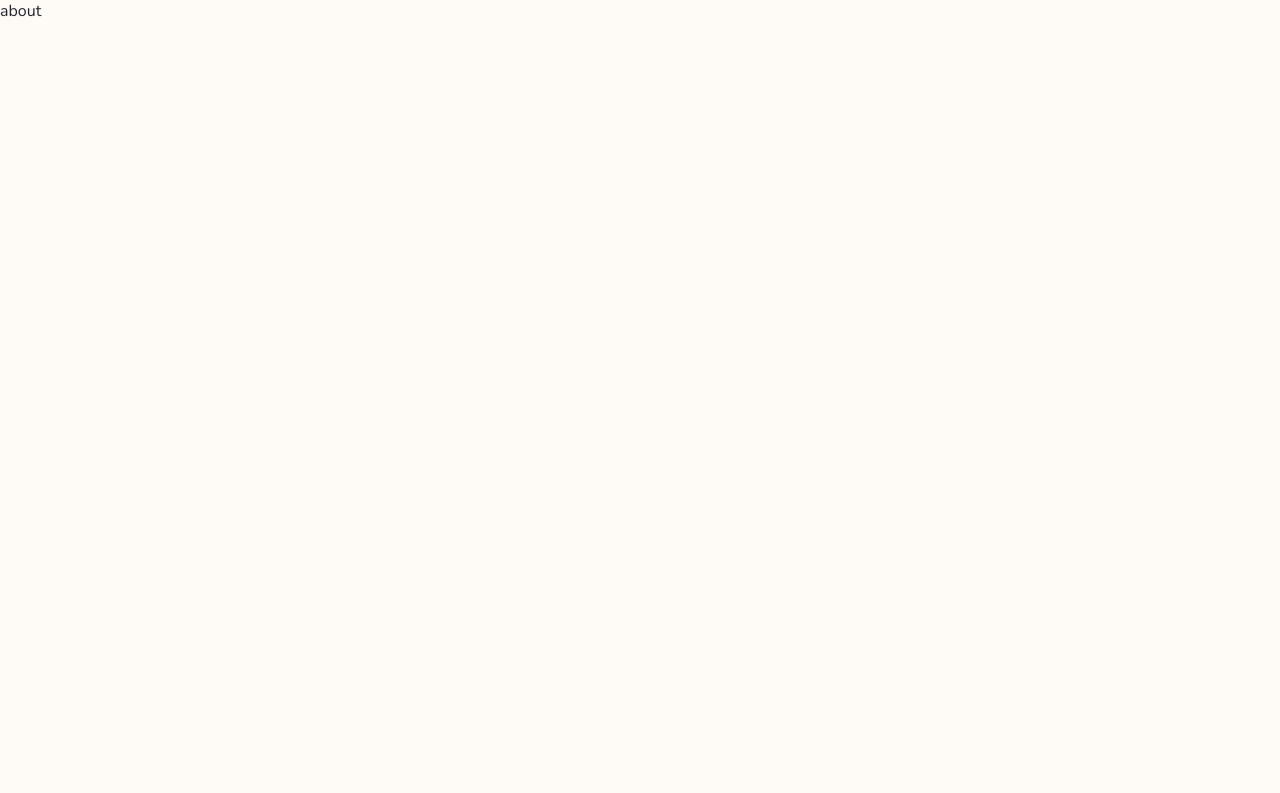
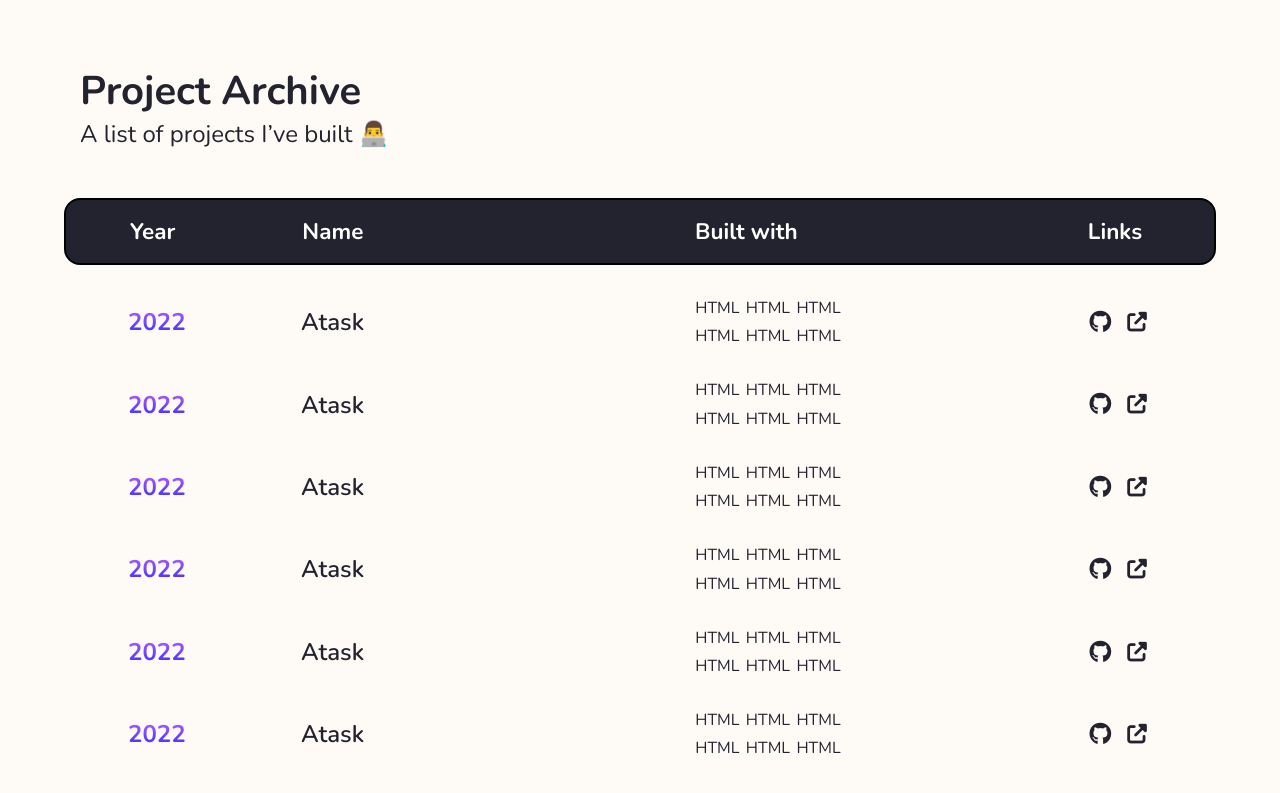
Before and after one commit to ahmadfahrezi81/vue-portfolio, a Vue app: page / in a window 1280 px wide. Shown: the top 793 px of the page. Built offline with nearby package versions, Linux system fonts and the light colour scheme.

Commit message:
reponsive recent

```diff
--- a/index.html
+++ b/index.html
@@ -4,7 +4,7 @@
         <meta charset="UTF-8" />
         <link rel="icon" href="/favicon.ico" />
         <meta name="viewport" content="width=device-width, initial-scale=1.0" />
-        <title>Vite App</title>
+        <title>Ahmad Fahrezi | Web Dev</title>
         <link
             rel="stylesheet"
             href="https://cdnjs.cloudflare.com/ajax/libs/font-awesome/6.2.0/css/all.min.css"
--- /dev/null
+++ b/src/assets/data.json
@@ -0,0 +1,20 @@
+[
+    {
+        "skills": [
+            "Html", "CSS", "JavaScript", "Typescript",
+            "Vue", "React", "JQuery", "Node", "Express", "Bootstrap", "Tailwinds",
+            "Scss/Sass", "Semantic UI", "Git", "Git bash", "Java", "Python", "Firestore",
+            "MongoDB", "Firebase Auth"
+        ],
+        "otherNotable": [
+            {
+                "date": "",
+                "title": "Atask",
+                "desc": "Lorem ipsum dolor sit amet consectetur, adipisicing elit. Illo nihil, porro deserunt magni eveniet atque cupiditate natus amet, officia autem quam repudiandae magnam delectus ipsa, laboriosam assumenda quaerat accusantium officiis.",
+                "stack": ["HTML", "CSS", "JS"],
+                "github": "",
+                "external": ""
+            }
+        ]
+    }
+]
--- a/src/components/AboutMe.vue
+++ b/src/components/AboutMe.vue
@@ -1,7 +1,71 @@
 <template>
-    <div>about</div>
+    <!-- <div>about</div> -->
+    <div class="tech_skills">
+        <span v-for="(skill, i) in skills" :key="i">{{ skill }}</span>
+    </div>
 </template>
 <script>
-export default {};
+import userData from "../assets/data.json";
+export default {
+    setup() {
+        const skills = userData[0].skills;
+
+        return { skills };
+    },
+};
 </script>
-<style lang=""></style>
+<style lang="scss" scoped>
+.tech_skills {
+    // padding: 0 6rem;
+    font-weight: 600;
+    // display: flex;
+
+    span {
+        display: inline-block;
+        padding: 0.5rem 2rem;
+        background: rgb(191, 255, 182);
+        margin: 0.5rem;
+        // border: 2px solid #232330;
+        border-radius: 0.5rem;
+
+        // animation: shineShake 1.5s alternate linear;
+        // animation-iteration-count: infinite;
+
+        // @keyframes shineShake {
+        //     0% {
+        //         transform: scale(1) rotate(-2deg);
+        //     }
+        //     100% {
+        //         transform: scale(1.02) rotate(2deg);
+        //     }
+        // }
+    }
+
+    // span:hover {
+    //     animation: shineShake 0.2s alternate linear;
+    //     animation-iteration-count: infinite;
+
+    //     @keyframes shineShake {
+    //         0% {
+    //             transform: scale(1) rotate(-2deg);
+    //         }
+    //         100% {
+    //             transform: scale(1.02) rotate(2deg);
+    //         }
+    //     }
+    // }
+}
+
+@media (max-width: 500px) {
+    .tech_skills {
+        // padding: 0 6rem;
+
+        font-size: 0.8rem;
+
+        span {
+            padding: 0.5rem 1rem;
+            margin: 0.3rem;
+        }
+    }
+}
+</style>
--- a/src/components/MainProject.vue
+++ b/src/components/MainProject.vue
@@ -6,9 +6,9 @@
         </div>
 
         <div class="section_body">
-            <div class="card-body" v-for="i in 3" :key="i">
-                <h3>Web App</h3>
-                <h1>Atask</h1>
+            <div class="card-body" v-for="i in 1" :key="i">
+                <!-- <h3>Web App</h3>
+                <h1>Atask</h1> -->
 
                 <div class="content">
                     <div class="content-body">
@@ -19,7 +19,7 @@
                             fugiat repudiandae quia necessitatibus maxime! Nemo
                             assumenda officia debitis deserunt!
                         </p>
-                        <div class="content-footer">
+                        <!-- <div class="content-footer">
                             <div class="built-with">
                                 <span v-for="i in 4" :key="i">HTML</span>
                             </div>
@@ -27,7 +27,7 @@
                                 <i class="fa-brands fa-github"></i>
                                 <i class="fa-solid fa-up-right-from-square"></i>
                             </div>
-                        </div>
+                        </div> -->
                     </div>
                     <div class="image-body">
                         <img src="/photo.png" alt="photo" class="img-photo" />
@@ -41,18 +41,29 @@
 export default {};
 </script>
 <style lang="scss" scoped>
+@media (min-width: 1000px) {
+    .image-body {
+        img {
+            width: 100%;
+        }
+    }
+}
+
+@media (min-width: 651px) {
     .section_body {
         display: flex;
         flex-direction: column;
         align-items: center;
     }
     .card-body {
-    background: aliceblue;
+        // background: aliceblue;
         padding: 3.5rem;
-    width: 68.75rem;
-    height: 35rem;
+        width: 100%;
+        height: fit-content;
+        // width: 68.75rem;
+        // height: 35rem;
         border-radius: 1.8rem;
-    background: linear-gradient(125deg, #f9ccf7, #ffeec3);
+        // background: linear-gradient(125deg, #f9ccf7, #ffeec3);
         color: #232320;
         margin: 2rem;
 
@@ -73,7 +84,8 @@ export default {};
             margin-top: -2rem;
 
             .content-body {
-            background: linear-gradient(#fefbf6, rgba(254, 251, 246, 0.56));
+                // background: linear-gradient(#fefbf6, rgba(254, 251, 246, 0.56));
+                background: #9b9bff;
                 padding: 2.5rem;
                 width: 32.18rem;
                 border-radius: 1rem;
@@ -109,6 +121,40 @@ export default {};
             .image-body {
                 position: relative;
                 margin-left: -5rem;
+
+                img {
+                    width: 200px;
+                }
+            }
+        }
+    }
+}
+
+@media (max-width: 650px) {
+    .content {
+        display: flex;
+        flex-direction: column;
+        align-items: center;
+        justify-content: center;
+        // margin-top: -2rem;
+
+        .content-body {
+            // background: linear-gradient(#fefbf6, rgba(254, 251, 246, 0.56));
+            background: #9b9bff;
+            padding: 2.5rem;
+            width: 32.18rem;
+            border-radius: 1rem;
+            position: relative;
+            z-index: 1;
+            order: 2;
+        }
+
+        .image-body {
+            order: 1;
+
+            img {
+                width: 100%;
+            }
         }
     }
 }
--- a/src/components/OtherNotable.vue
+++ b/src/components/OtherNotable.vue
@@ -98,9 +98,15 @@ export default {};
 
 .notable_cards {
     display: grid;
-    grid-template-columns: 1fr 1fr;
+    // grid-template-columns: repeat(3, 1fr);
+    grid-template-columns: repeat(auto-fit, minmax(300px, 1fr));
+
+    // grid-template-columns: auto auto;
+    // grid-auto-flow: row dense;
+    // grid-template-columns: repeat(auto-fill, minmax(1fr, max-content));
+
     gap: 1.5rem 2.5rem;
-    margin: 3rem 15vw;
+    margin: 3rem 5vw;
 
     .notable_card {
         display: block;
--- a/src/components/Recent.vue
+++ b/src/components/Recent.vue
@@ -8,9 +8,9 @@
         <div class="section_body">
             <div class="table_head">
                 <h3 class="table_head_year">Year</h3>
-                <h3>Project Name</h3>
-                <h3>Built with</h3>
-                <h3>Link to</h3>
+                <h3>Name</h3>
+                <h3 class="table_head_built">Built with</h3>
+                <h3>Links</h3>
             </div>
             <div class="table_body">
                 <div class="table_row" v-for="i in 10" :key="i">
@@ -35,10 +35,12 @@ export default {};
 .section_recent {
     display: flex;
     flex-direction: column;
-    align-items: center;
-}
+    margin-top: 4rem;
+    padding: 0 5vw;
 
     .section_head_recent {
+        margin-left: 1rem;
+
         h1 {
             margin: 0;
             font-size: 2.5rem;
@@ -49,18 +51,19 @@ export default {};
             font-size: 1.5rem;
         }
     }
+}
+
 .section_body {
-    width: 68.75rem;
+    width: 90vw;
     padding: 3rem 0;
 
     h3 {
         margin: 1rem 0;
     }
+
     .table_head {
         display: grid;
-        grid-template-columns: 2fr 4fr 4fr 1fr;
         grid-auto-flow: column;
-        // border-bottom: 3px solid;
         padding: 0 2rem;
         font-size: 1.2rem;
         border: 0.15rem solid black;
@@ -69,23 +72,23 @@ export default {};
         color: white;
         margin-bottom: 1rem;
 
-        &_year {
-            padding-left: 2rem;
-        }
+        column-gap: 1rem;
     }
 
     .table_row {
         display: grid;
-        grid-template-columns: 2fr 4fr 4fr 1fr;
         grid-auto-flow: column;
-        padding: 0 2rem;
         align-items: center;
         border-radius: 1rem;
 
-        .table_row_year {
+        padding: 0 2rem;
+
+        column-gap: 1rem;
+
+        &_year {
             font-size: 1.5rem;
             font-weight: 700;
-            padding-left: 2rem;
+            // padding-left: 2rem;
             background: -webkit-linear-gradient(
                 rgba(194, 96, 255, 1),
                 rgba(44, 44, 255, 1)
@@ -94,19 +97,12 @@ export default {};
             -webkit-text-fill-color: transparent;
         }
 
-        .table_row_title {
+        &_title {
             font-size: 1.5rem;
             font-weight: 600;
         }
 
-        .table_row_tech {
-            display: grid;
-            padding-right: 10rem;
-            grid-template-columns: repeat(3, min-content);
-            gap: 0.4rem;
-        }
-
-        .table_row_links {
+        &_links {
             display: flex;
             column-gap: 1rem;
             font-size: 1.4rem;
@@ -121,4 +117,47 @@ export default {};
         background: aliceblue;
     }
 }
+
+@media (min-width: 751px) {
+    .table_head {
+        grid-template-columns: 2fr 4fr 4fr 1fr;
+
+        &_year {
+            padding-left: 2rem;
+        }
+    }
+
+    .table_row {
+        padding: 0 2rem;
+        grid-template-columns: 2fr 4fr 4fr 1fr;
+        &_year {
+            padding-left: 2rem;
+        }
+
+        &_tech {
+            display: grid;
+            // padding-right: 10rem;
+            grid-template-columns: repeat(3, min-content);
+            gap: 0.4rem;
+        }
+    }
+}
+
+@media (max-width: 750px) {
+    .table_head {
+        grid-template-columns: 2fr 4fr 1fr;
+
+        &_built {
+            display: none;
+        }
+    }
+
+    .table_row {
+        grid-template-columns: 2fr 4fr 1fr;
+
+        &_tech {
+            display: none;
+        }
+    }
+}
 </style>
--- a/src/components/Stack.vue
+++ b/src/components/Stack.vue
@@ -122,7 +122,9 @@ export default {
             .stack_icons {
                 font-size: 2.5rem;
                 display: flex;
+                flex-wrap: wrap;
                 column-gap: 1.5rem;
+                row-gap: 1.5rem;
                 margin-top: 0.3rem;
             }
         }
@@ -192,4 +194,12 @@ export default {
 .technology_stack_button:hover > span {
     display: inline-block;
 }
+@media (max-width: 450px) {
+    .technology_stack_popup {
+        .popup {
+            height: 100%;
+            width: 100%;
+        }
+    }
+}
 </style>
--- a/src/views/HomeView.vue
+++ b/src/views/HomeView.vue
@@ -1,9 +1,9 @@
 <template>
     <div>
         <!-- <Navbar /> -->
-        <!-- <Recent /> -->
+        <Recent />
         <!-- <Hero /> -->
-        <AboutMe />
+        <!-- <AboutMe /> -->
         <!-- <Sidebar /> -->
         <!-- <Stack /> -->
         <!-- <MainProject /> -->
```
Also changed, not shown: public/profile.png (added). Lines whose indentation alone changed are shown as unchanged.
